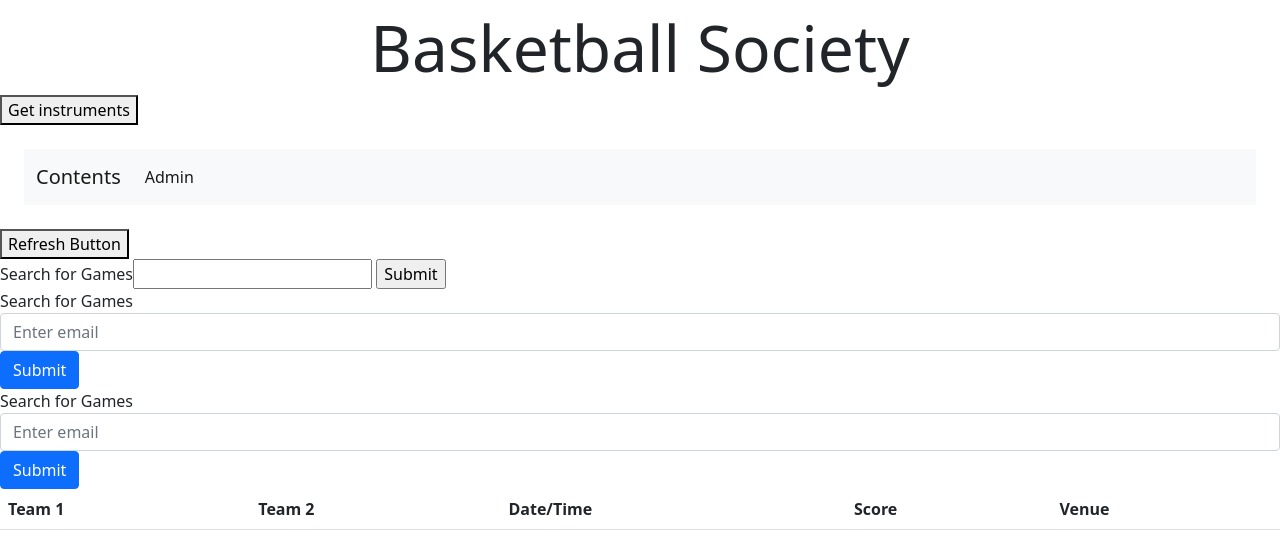
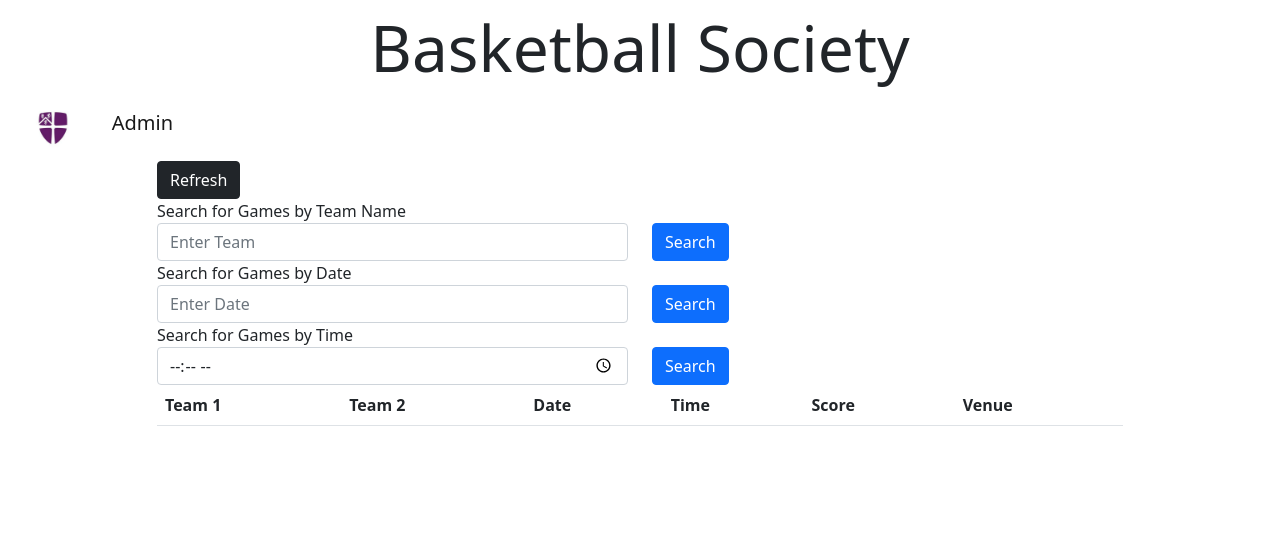
Before and after one commit to guimendiacastro/Assignment-1, a website: page Client/index.html in a window 1280 px wide. Drawn offline with nearby package versions, Linux system fonts and the light colour scheme.

Commit message:
Fixing up the html

```diff
--- a/Client/index.html
+++ b/Client/index.html
@@ -15,67 +15,76 @@
       </head>
     <body>
 	<h1 class ="display-3"> Basketball Society </h1>
-	<div id="content"></div>
-	<button id="get">Get instruments</button>
 
-    <div class=m-4>
-        <nav class="navbar navbar-expand-lg navbar-light bg-light">
-            <div class="container-fluid">
-                <a href="#" class="navbar-brand">Contents</a>
-                <button type="button" class="navbar-toggler" data-bs-toggle="collapse" data-bs-target="#navbarCollapse">
-                    <span class="navbar-toggler-icon"></span>
-                </button>
-                <div class="collapse navbar-collapse" id="navbarCollapse">
-                    <div class="navbar-nav">
-                        <a href="admin.html" class="nav-item nav-link active">Admin</a>
 
-                    </div>
-                </div>
-            </div>
-        </nav>
-    </div>
+    <nav class="navbar navbar-light" style="background-color: #ffffff;">
+      <a class="navbar-brand" href="admin.html">
+        <img src="durham_uni_logo.jpeg" width="40" height="40" class="d-inline-block align-top" alt="">
+        Admin
+      </a>
+    </nav>
 
 <!--  <form action="http://127.0.0.1:8090/table" id = 'form1'>
         <input name="search"></input>
         <button type="submit">Submit form</button>
     </form>
 -->
+<div class="container">
+<button type="button" class="btn btn-dark" onClick="refreshPage()">Refresh</button>
 
-<button type="submit" onClick="refreshPage()">Refresh Button</button>
-    <form id='bball_question_form_team' action='bball/timetable'>
-        <label for='bball_timetable'>Search for Games</label><input id='bball_timetable' name='bball_timetable'></input>
-        <input type='submit'></input>
+
+
+      <form id='bball_question_form_team' action='bball/timetable'>
+        <label for='bball_timetable'>Search for Games by Team Name</label>
+        <div class="row">
+          <div class="col">
+            <input type="text" class="form-control" id="bball_timetable" name='bball_timetable' aria-describedby="emailHelp" placeholder="Enter Team">
+          </div>
+          <div class="col">
+            <button type="submit" class="btn btn-primary">Search</button>
+          </div>
+        </div>
       </form>
 
+
       <form id='bball_question_form_date' action='bball/timetable_date'>
-        <div class="form-group">
-        <label for='bball_timetable_date'>Search for Games</label>
-        <input type="text" class="form-control" id="bball_timetable_date" name='bball_timetable_date' aria-describedby="emailHelp" placeholder="Enter email">
+        <label for='bball_timetable_date'>Search for Games by Date</label>
+        <div class="row">
+          <div class="col">
+            <input type="text" class="form-control" id="bball_timetable_date" name='bball_timetable_date' aria-describedby="emailHelp" placeholder="Enter Date">
+          </div>
+          <div class="col">
+            <button type="submit" class="btn btn-primary">Search</button>
+          </div>
         </div>
-        <button type="submit" class="btn btn-primary">Submit</button>
       </form>
 
       <form id='bball_question_form_time' action='bball/timetable_time'>
-        <div class="form-group">
-        <label for='bball_timetable_time'>Search for Games</label>
-        <input type="text" class="form-control" id="bball_timetable_time" name='bball_timetable_time' aria-describedby="emailHelp" placeholder="Enter email">
+        <label for='bball_timetable_time'>Search for Games by Time</label>
+        <div class="row">
+          <div class="col">
+
+            <input type="time" class="form-control" id="bball_timetable_time" name='bball_timetable_time' aria-describedby="emailHelp" placeholder="Enter Time">
+          </div>
+          <div class="col">
+            <button type="submit" class="btn btn-primary">Search</button>
+          </div>
         </div>
-        <button type="submit" class="btn btn-primary">Submit</button>
       </form>
-
 
       <table class="table" id='fetch'>
         <thead>
           <tr>
             <th scope="col">Team 1</th>
             <th scope="col">Team 2</th>
-            <th scope="col">Date/Time</th>
+            <th scope="col">Date</th>
+            <th scope="col">Time</th>
             <th scope="col">Score</th>
             <th scope="col">Venue</th>
           </tr>
         </thead>
     </table>
 
-
+</div>
     </body>
 </html>
--- a/Client/index.js
+++ b/Client/index.js
@@ -64,7 +64,7 @@ qf.addEventListener('submit', async function(event){
   for (let bball of testing){  // assuming goats is a list
     // backtick expressions are helpful for simple templating
     //lis += `<li><b>${bball.team1}</b>: ${bball.team2}`;
-    temp = [bball.team1, bball.team2, bball.date, bball.score, bball.venue]
+    temp = [bball.team1, bball.team2, bball.date, bball.time, bball.score, bball.venue]
     arr.push(temp)
   }
   //ql.innerHTML = lis;
@@ -115,7 +115,7 @@ bd.addEventListener('submit', async function(event){
   for (let bball_date of testing_date){  // assuming goats is a list
     // backtick expressions are helpful for simple templating
     //lis += `<li><b>${bball.team1}</b>: ${bball.team2}`;
-    temp1 = [bball_date.team1, bball_date.team2, bball_date.date, bball_date.score, bball_date.venue]
+    temp1 = [bball_date.team1, bball_date.team2, bball_date.date, bball_date.time, bball_date.score, bball_date.venue]
     arr_date.push(temp1)
   }
   //ql.innerHTML = lis;
@@ -167,7 +167,7 @@ bt.addEventListener('submit', async function(event){
   for (let bball_time of testing_time){  // assuming goats is a list
     // backtick expressions are helpful for simple templating
     //lis += `<li><b>${bball.team1}</b>: ${bball.team2}`;
-    temp2 = [bball_time.team1, bball_time.team2, bball_time.date, bball_time.score, bball_time.venue]
+    temp2 = [bball_time.team1, bball_time.team2, bball_time.date, bball_time.time, bball_time.score, bball_time.venue]
     arr_time.push(temp2)
   }
   //ql.innerHTML = lis;
```
Also changed, not shown: Client/#edit this  with your answer.html (added, +23 -0 lines), Client/admin.html (+25 -12 lines), games-timetable.json (+25 -10 lines), Client/background_pic.png (added), Client/durham_uni_logo.jpeg (added).
